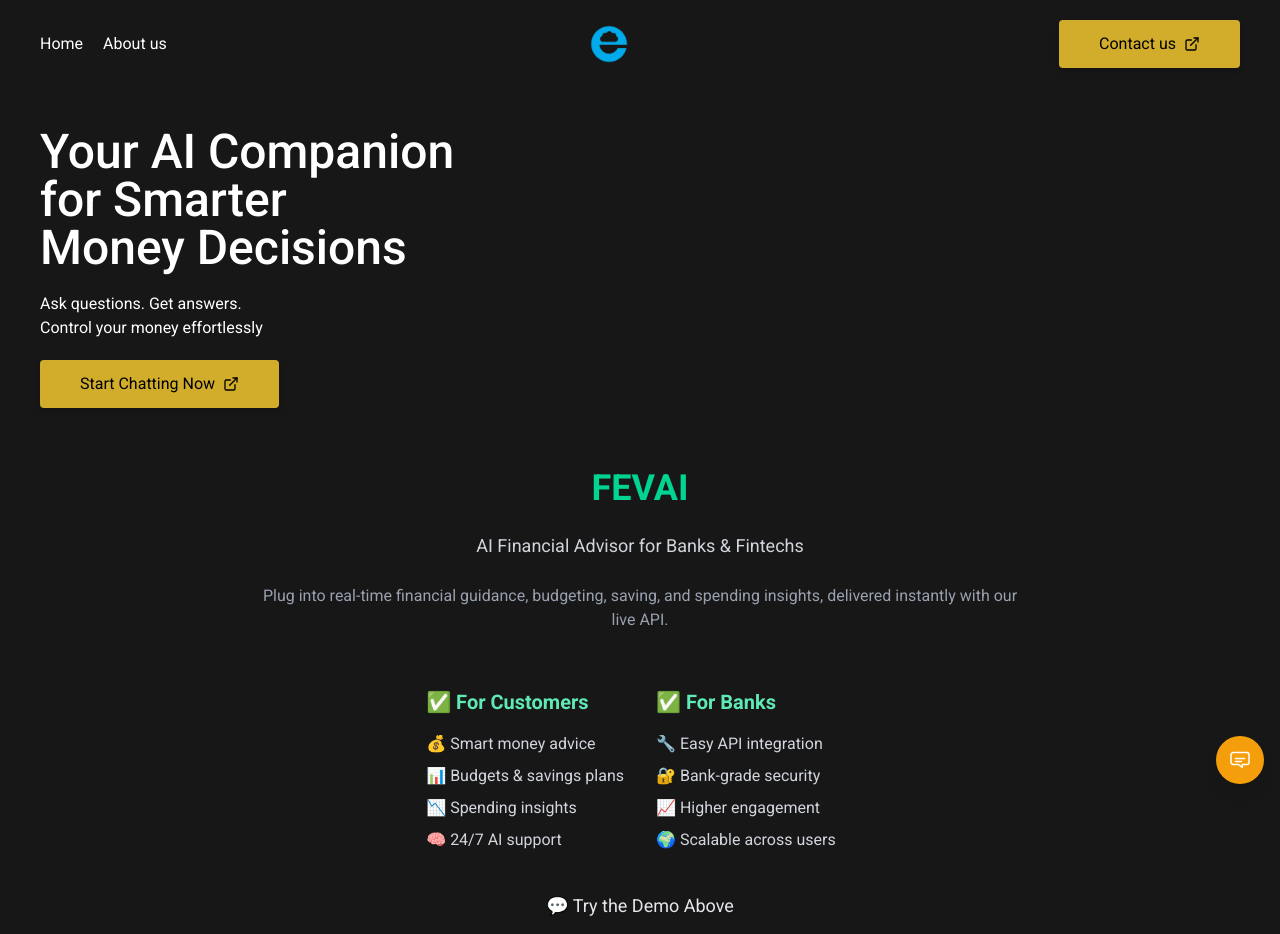
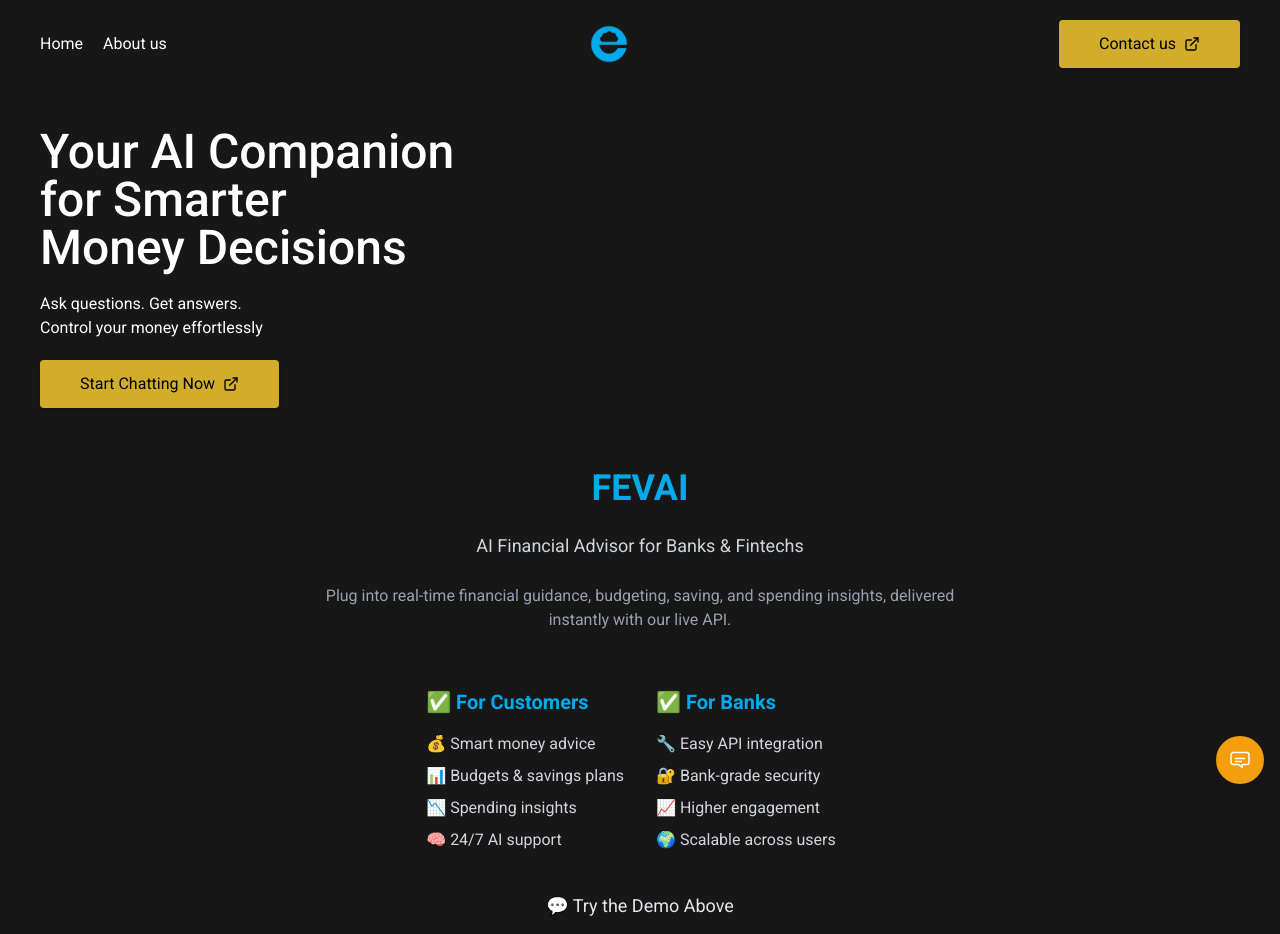
Before and after one commit to daadesina/fevai_bot, a React (Vite) app: page /fevai in a window 1280 px wide. Shown: the top 934 px of the page. Built offline with nearby package versions, Linux system fonts and the light colour scheme; no server answers; a web font is replaced by a local one.

Commit message:
Text color adjusted in Favai component

```diff
--- a/src/components/Fevai.jsx
+++ b/src/components/Fevai.jsx
@@ -21,18 +21,18 @@
 
       {/* New Section */}
       <div className='p-10 pt-5 space-y-6 text-white'>
-        <h2 className='text-3xl md:text-4xl font-semibold text-center text-emerald-400'>FEVAI</h2>
+        <h2 className='text-3xl md:text-4xl font-semibold text-center text-[#01aaeb]'>FEVAI</h2>
         <p className='text-center text-lg text-gray-300'>
           AI Financial Advisor for Banks & Fintechs
         </p>
-        <p className='text-center max-w-3xl mx-auto text-gray-400'>
+        <p className='text-center max-w-2xl mx-auto text-gray-400'>
           Plug into real-time financial guidance, budgeting, saving, and spending insights,
           delivered instantly with our live API.
         </p>
         <div className='flex justify-center '>
           <div className='grid md:grid-cols-2 gap-8 max-w-4xl mx-auto mt-8'>
             <div>
-              <h3 className='text-xl font-semibold text-emerald-300 mb-4'>✅ For Customers</h3>
+              <h3 className='text-xl font-semibold text-[#01aaeb] mb-4'>✅ For Customers</h3>
               <ul className='space-y-2 text-gray-300'>
                 <li>💰 Smart money advice</li>
                 <li>📊 Budgets & savings plans</li>
@@ -41,7 +41,7 @@
               </ul>
             </div>
             <div>
-              <h3 className='text-xl font-semibold text-emerald-300 mb-4'>✅ For Banks</h3>
+              <h3 className='text-xl font-semibold text-[#01aaeb] mb-4'>✅ For Banks</h3>
               <ul className='space-y-2 text-gray-300'>
                 <li>🔧 Easy API integration</li>
                 <li>🔐 Bank-grade security</li>
@@ -54,7 +54,7 @@
 
         <div className='text-center mt-10 space-y-3'>
           <p className='text-lg text-gray-200'>💬 Try the Demo Above</p>
-          <p className='text-lg text-emerald-400 underline cursor-pointer'>🔗 API Ready – Request Access Now</p>
+          <p className='text-lg text-[#01aaeb] underline cursor-pointer'>🔗 API Ready – Request Access Now</p>
         </div>
 
         <footer className='text-center text-sm text-gray-500 pt-8 border-t border-gray-700 mt-10'>
```
